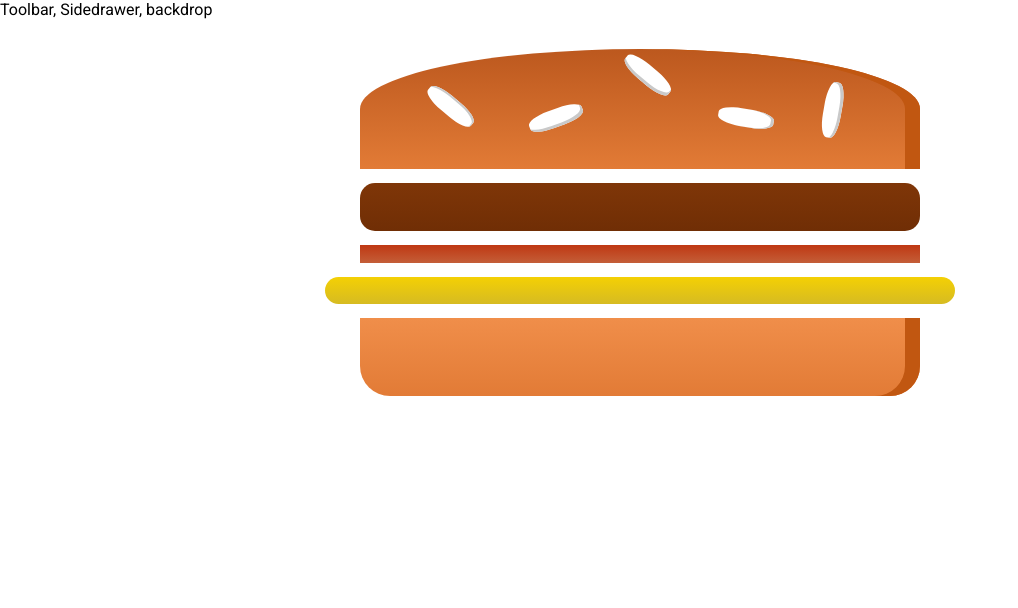
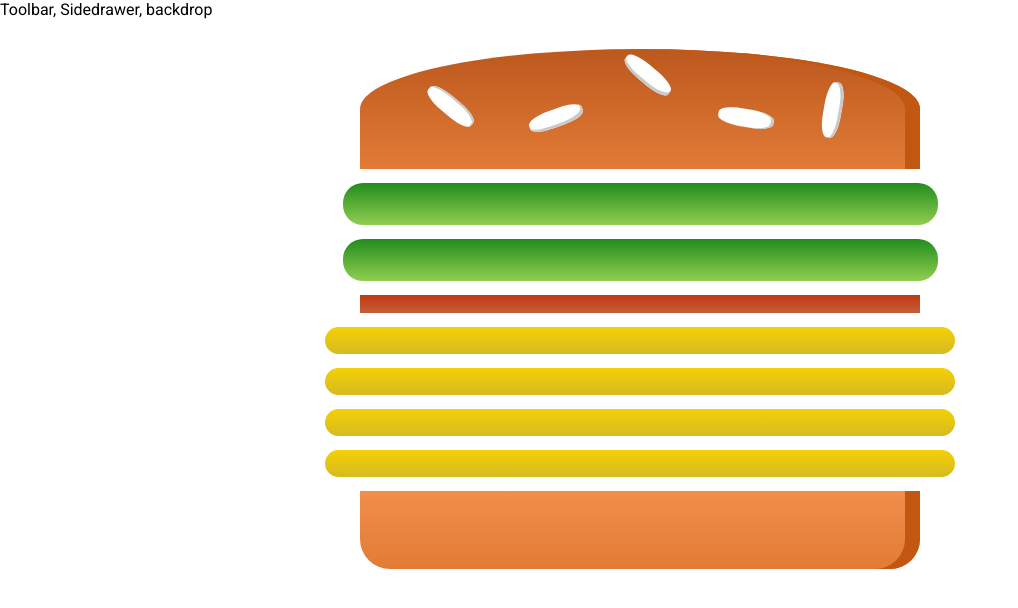
Before and after one commit to ericknamukolo/burger-builder, a React (Create React App) app: page / in a window 1280 px wide. Shown: the top 608 px of the page, without its empty margins (0-1018 px from the left). Built offline with nearby package versions, Linux system fonts and the light colour scheme.

Commit message:
dynamically render ingrediesnts

```diff
--- a/src/components/burger/Burger.js
+++ b/src/components/burger/Burger.js
@@ -3,12 +3,16 @@
 import BurgerIngredient from './burger-ingredients/BurgerIngredient';
 
 const burger = (props) => {
+  const transformedIngredients = Object.keys(props.ingredients).map((igKey) => {
+    return [...Array(props.ingredients[igKey])].map((_, i) => {
+      return <BurgerIngredient key={igKey + i} type={igKey} />;
+    });
+  });
+
   return (
     <div className='Burger'>
       <BurgerIngredient type='bread-top' />
-      <BurgerIngredient type='meat' />
-      <BurgerIngredient type='bacon' />
-      <BurgerIngredient type='cheese' />
+      {transformedIngredients}
       <BurgerIngredient type='bread-bottom' />
     </div>
   );
--- a/src/containers/burger-builder/BurgerBuilder.js
+++ b/src/containers/burger-builder/BurgerBuilder.js
@@ -4,16 +4,17 @@
 class BurgerBuilder extends Component {
   state = {
     ingredients: {
-      salad: 1,
+      salad: 2,
       bacon: 1,
-      cheese: 1,
-      meat: 1,
+      cheese: 4,
+      meat: 0,
     },
   };
+
   render() {
     return (
       <Fragment>
-        <Burger />
+        <Burger ingredients={this.state.ingredients} />
       </Fragment>
     );
   }
```
